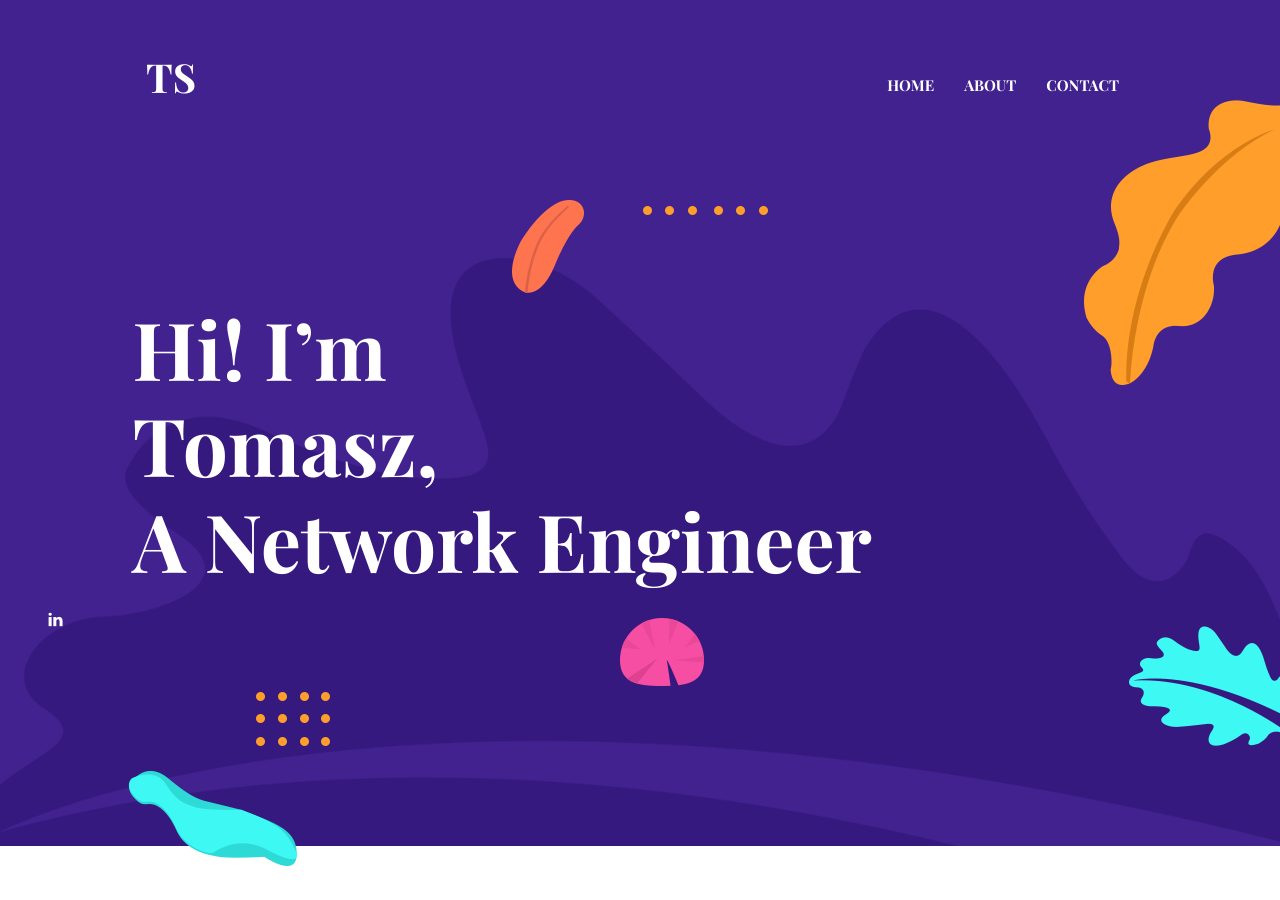
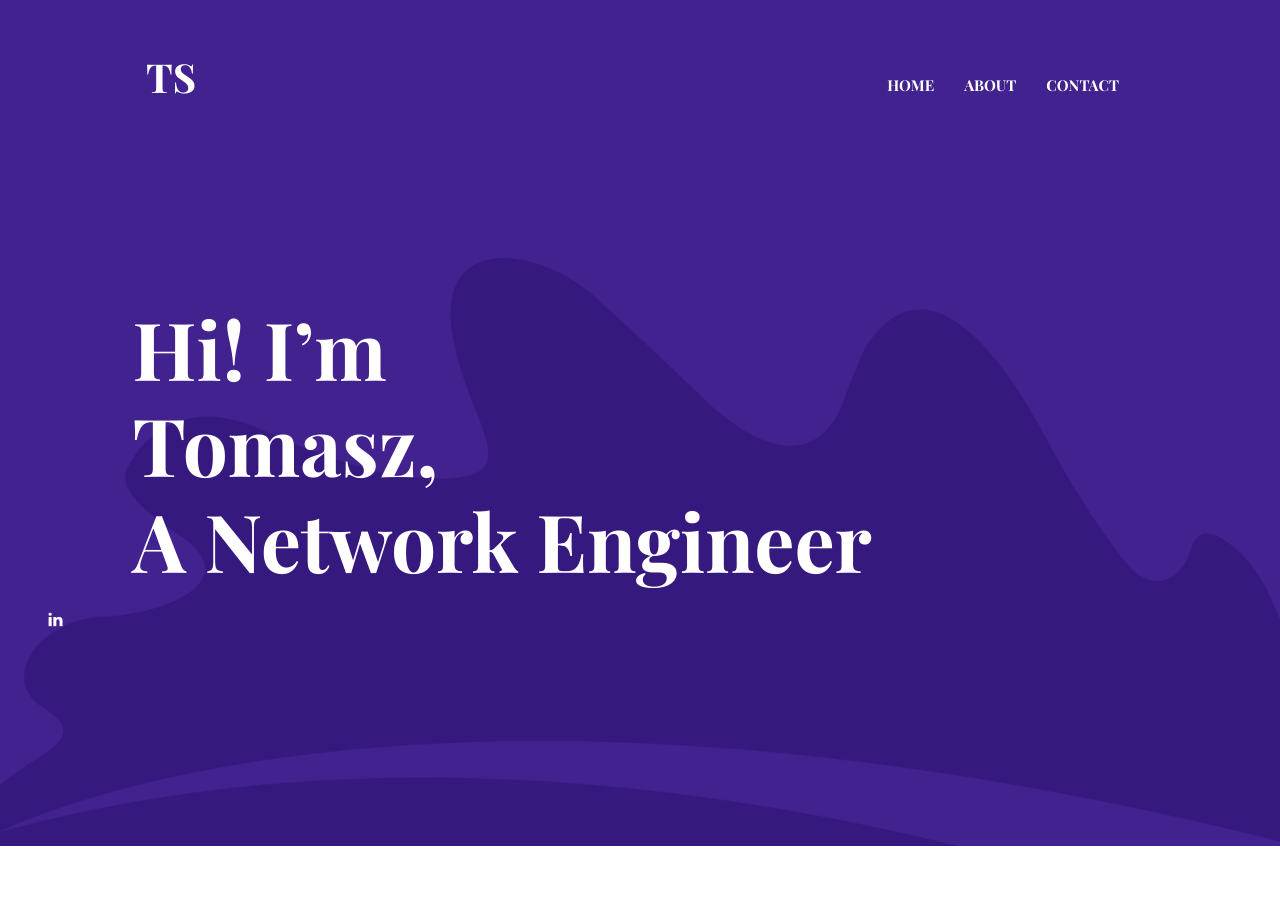
Before and after one commit to swid-tom/swid-tom.github.io, a Jekyll site: the page built from index.html, in a window 1280 px wide and 900 px high. Built offline with Jekyll 4.4.1, drawn with Linux system fonts in a browser that asks for light colours.

Commit message:
Clean up hero section by removing unnecessary layers
Removed multiple layer divs and associated images from the hero section.

```diff
--- a/_includes/hero-section.html
+++ b/_includes/hero-section.html
@@ -10,30 +10,6 @@
   <div class="layer-bg w-100">
     <img class="img-fluid w-100" src="{{ site.baseurl }}/assets/images/illustrations/leaf-bg.png" alt="bg-shape">
   </div>
-  <div class="layer" id="l2">
-    <img src="{{ site.baseurl }}/assets/images/illustrations/dots-cyan.png" alt="bg-shape">
-  </div>
-  <div class="layer" id="l3">
-    <img src="{{ site.baseurl }}/assets/images/illustrations/leaf-orange.png" alt="bg-shape">
-  </div>
-  <div class="layer" id="l4">
-    <img src="{{ site.baseurl }}/assets/images/illustrations/dots-orange.png" alt="bg-shape">
-  </div>
-  <div class="layer" id="l5">
-    <img src="{{ site.baseurl }}/assets/images/illustrations/leaf-yellow.png" alt="bg-shape">
-  </div>
-  <div class="layer" id="l6">
-    <img src="{{ site.baseurl }}/assets/images/illustrations/leaf-cyan.png" alt="bg-shape">
-  </div>
-  <div class="layer" id="l7">
-    <img src="{{ site.baseurl }}/assets/images/illustrations/dots-group-orange.png" alt="bg-shape">
-  </div>
-  <div class="layer" id="l8">
-    <img src="{{ site.baseurl }}/assets/images/illustrations/leaf-pink-round.png" alt="bg-shape">
-  </div>
-  <div class="layer" id="l9">
-    <img src="{{ site.baseurl }}/assets/images/illustrations/leaf-cyan-2.png" alt="bg-shape">
-  </div>
   <!-- social icon -->
   <ul class="list-unstyled ml-5 mt-3 position-relative zindex-1">
     {% for social in site.data.settings.social %}
```
